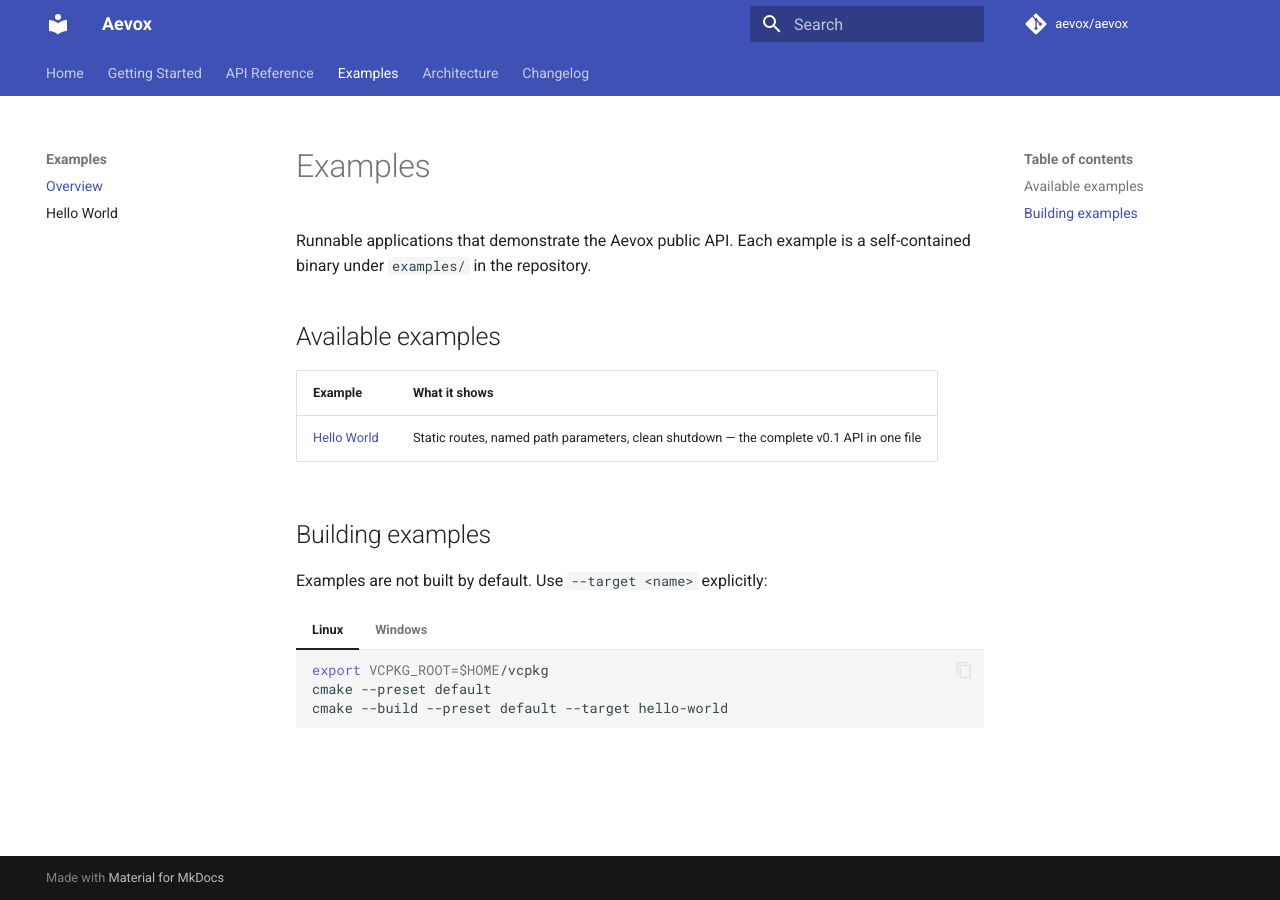
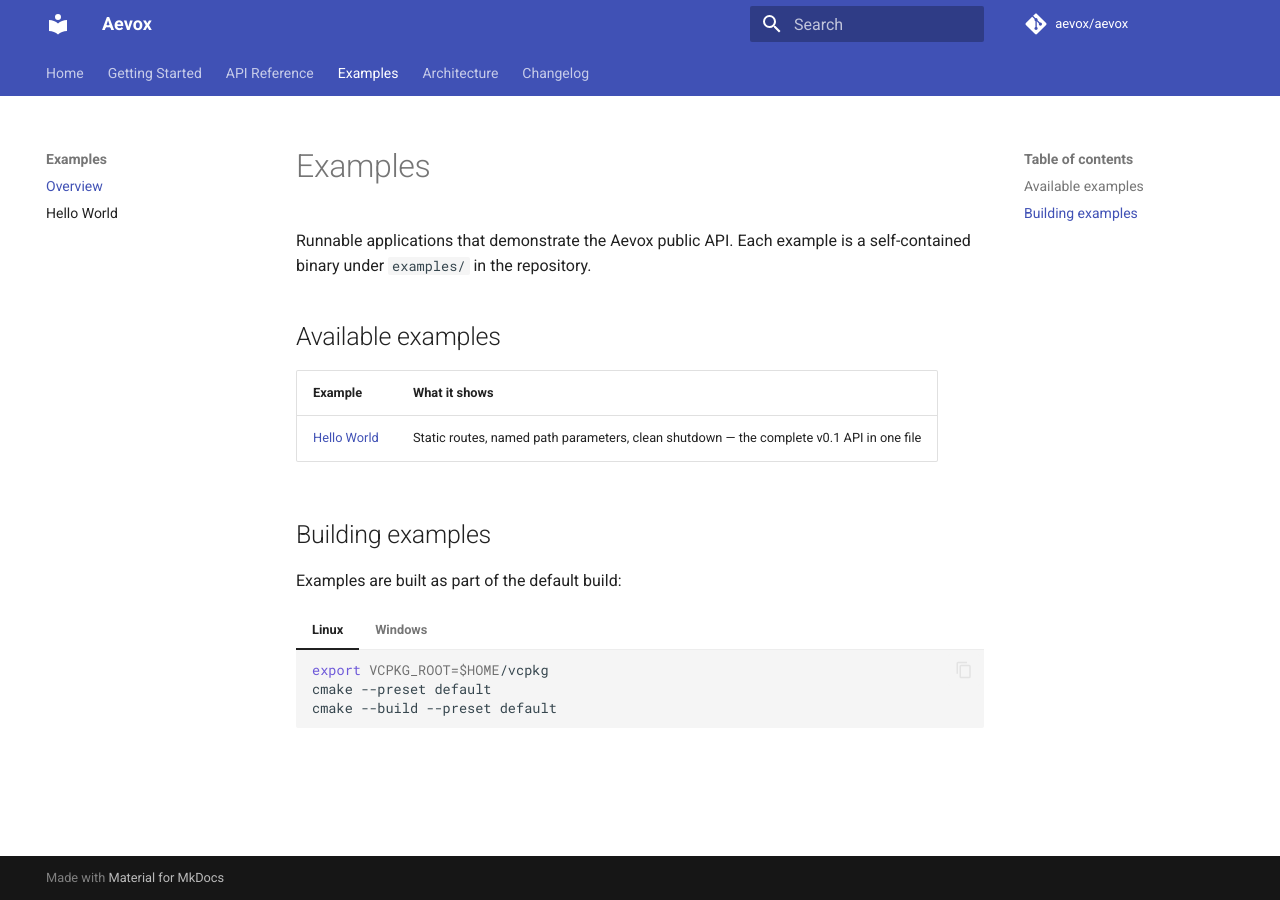
Before and after one commit to MohammadMokhalled/Aevox, an MkDocs documentation site: the page built from docs/examples/index.md, in a window 1280 px wide. Built offline with MkDocs 1.6.1 and Material for MkDocs 9.7.7, drawn with Linux system fonts in a browser that asks for light colours; comment, search, counter and statistics services are not loaded.

Commit message:
fix(AEV-020): Remove EXCLUDE_FROM_ALL — fix MSVC build failure
With Visual Studio generator, EXCLUDE_FROM_ALL prevents the hello-world
project from being registered in the .sln file. cmake --build --target
hello-world then calls MSBuild with a bare filename (no path), which
fails with MSB1009.

Fix: build examples as part of ALL_BUILD on all platforms. This also
simplifies CI (no separate --target steps needed) and ensures example
breakage is caught immediately by the normal build.

Co-Authored-By: Claude Haiku 4.5 <noreply@anthropic.com>

````diff
--- a/CMakeLists.txt
+++ b/CMakeLists.txt
@@ -66,4 +66,4 @@ enable_testing()
 # ── Subdirectories ────────────────────────────────────────────────────────────
 add_subdirectory(src)
 add_subdirectory(tests)
-add_subdirectory(examples EXCLUDE_FROM_ALL)  # not built by default
+add_subdirectory(examples)  # always built — examples are the canonical public-API smoke test
--- a/docs/examples/index.md
+++ b/docs/examples/index.md
@@ -11,17 +11,17 @@ self-contained binary under `examples/` in the repository.
 
 ## Building examples
 
-Examples are not built by default. Use `--target <name>` explicitly:
+Examples are built as part of the default build:
 
 === "Linux"
     ```bash
     export VCPKG_ROOT=$HOME/vcpkg
     cmake --preset default
-    cmake --build --preset default --target hello-world
+    cmake --build --preset default
     ```
 
 === "Windows"
     ```bash
     cmake --preset windows-msvc
-    cmake --build --preset windows-msvc-debug --target hello-world
+    cmake --build --preset windows-msvc-debug
     ```
````
Also changed, not shown: examples/README.md (+2 -2 lines), examples/hello-world/README.md (+1 -1 lines), 2 other files.
